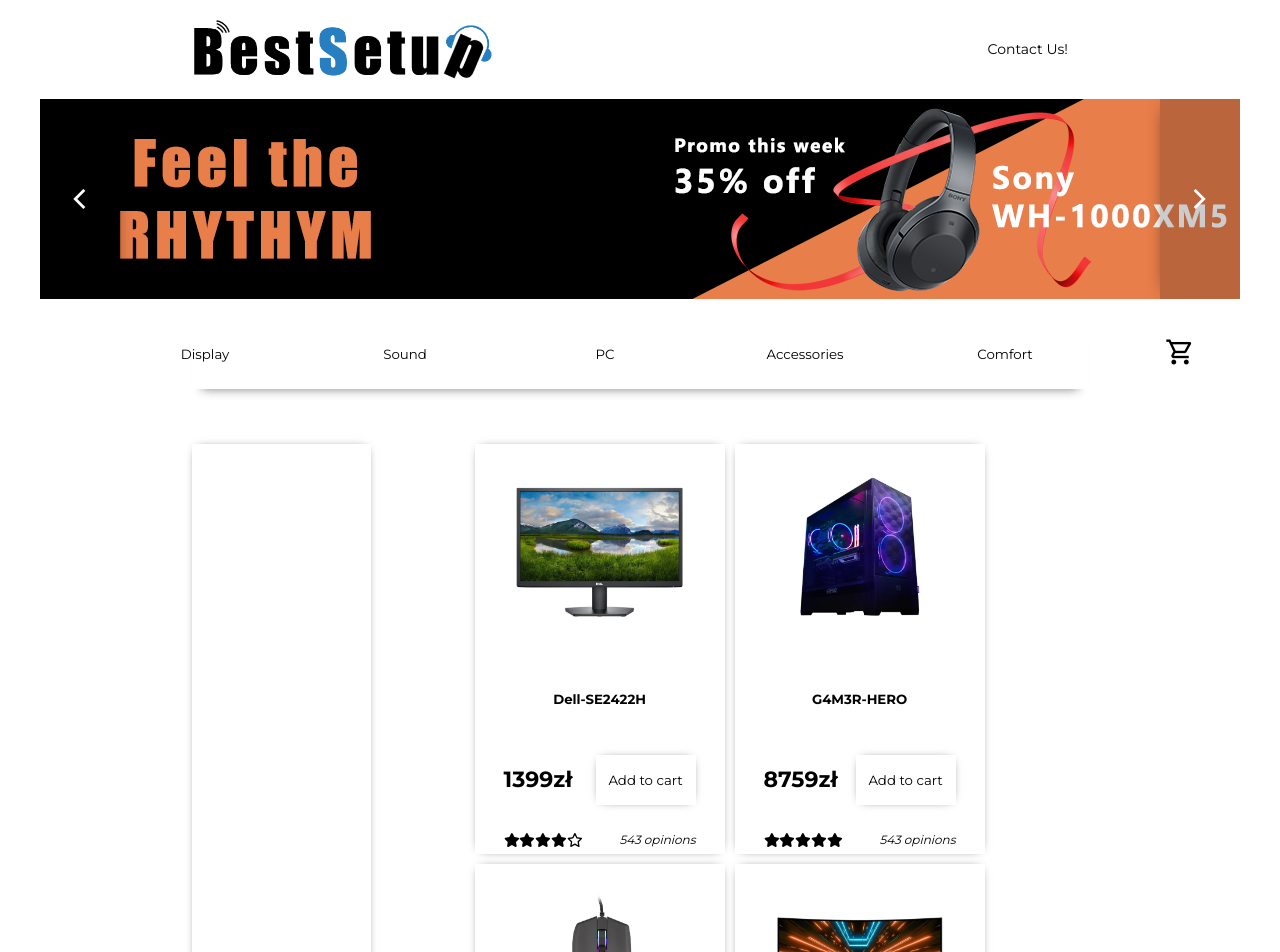
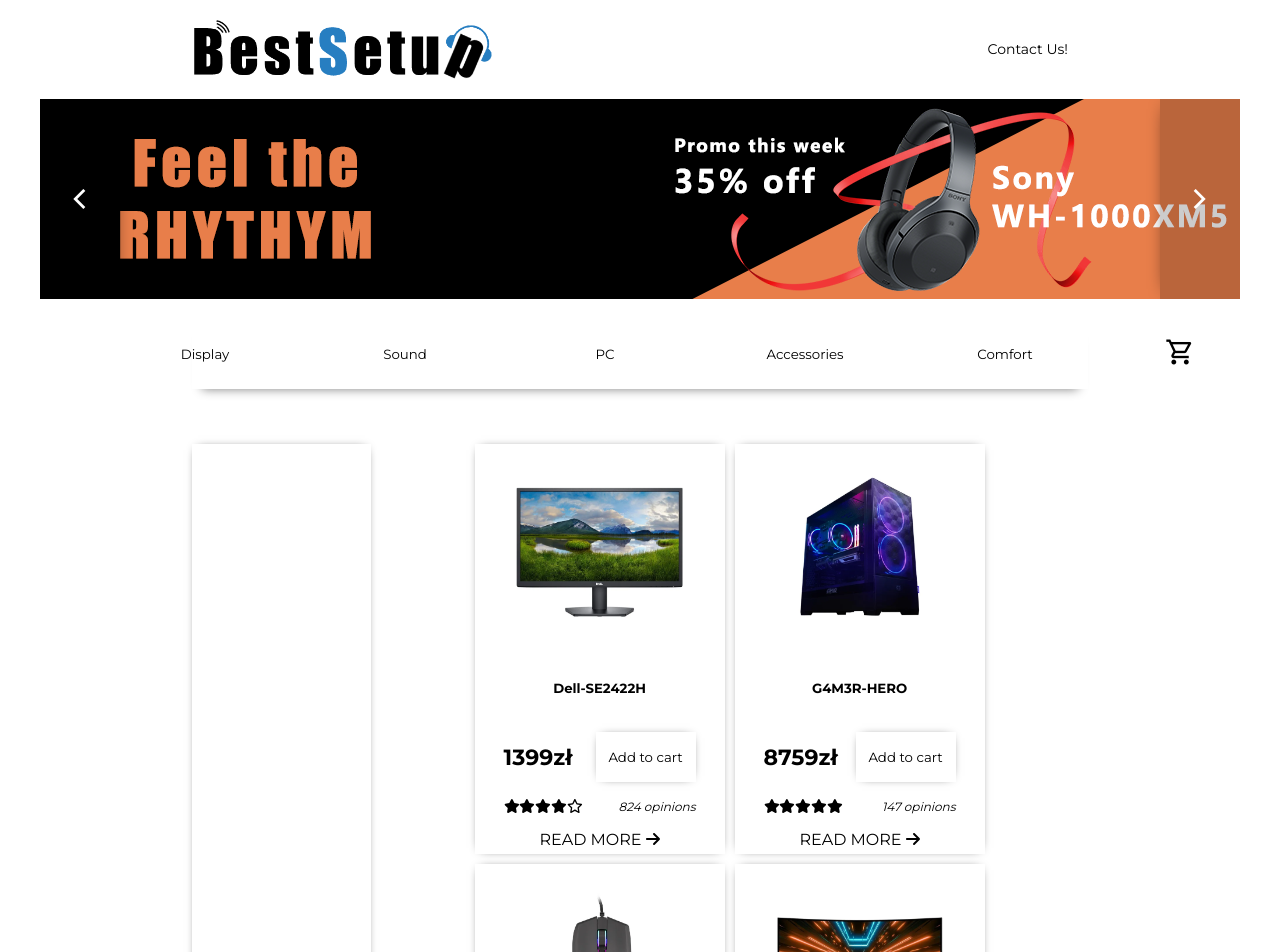
Before and after one commit to rezio3/best-setup-online-shop, a React (Create React App) app: page / in a window 1280 px wide. Shown: the top 952 px of the page. Built offline with nearby package versions, Linux system fonts and the light colour scheme.

Commit message:
add arrow icon to ProductBox.jsx component

```diff
--- a/src/components/ProductBox.jsx
+++ b/src/components/ProductBox.jsx
@@ -14,6 +14,7 @@
 import { FontAwesomeIcon } from "@fortawesome/react-fontawesome";
 import { faStar as faStarSolid } from "@fortawesome/free-solid-svg-icons";
 import { faStar as faStarRegular } from "@fortawesome/free-regular-svg-icons";
+import { faArrowRight } from "@fortawesome/free-solid-svg-icons";
 
 const ProductBox = (props) => {
 	const productsImages = [
@@ -74,8 +75,14 @@
 				<div className="product-box__stars-and-opinions-container">
 					<div> {printStars}</div>
 
-					<span className="product-box__opinions-span">543 opinions</span>
+					<span className="product-box__opinions-span">
+						{props.product.opinions} opinions
+					</span>
 				</div>
+				<span className="product-box__read-more">
+					READ MORE{" "}
+					<FontAwesomeIcon icon={faArrowRight} className="highlight" />
+				</span>
 			</div>
 		</>
 	);
```
